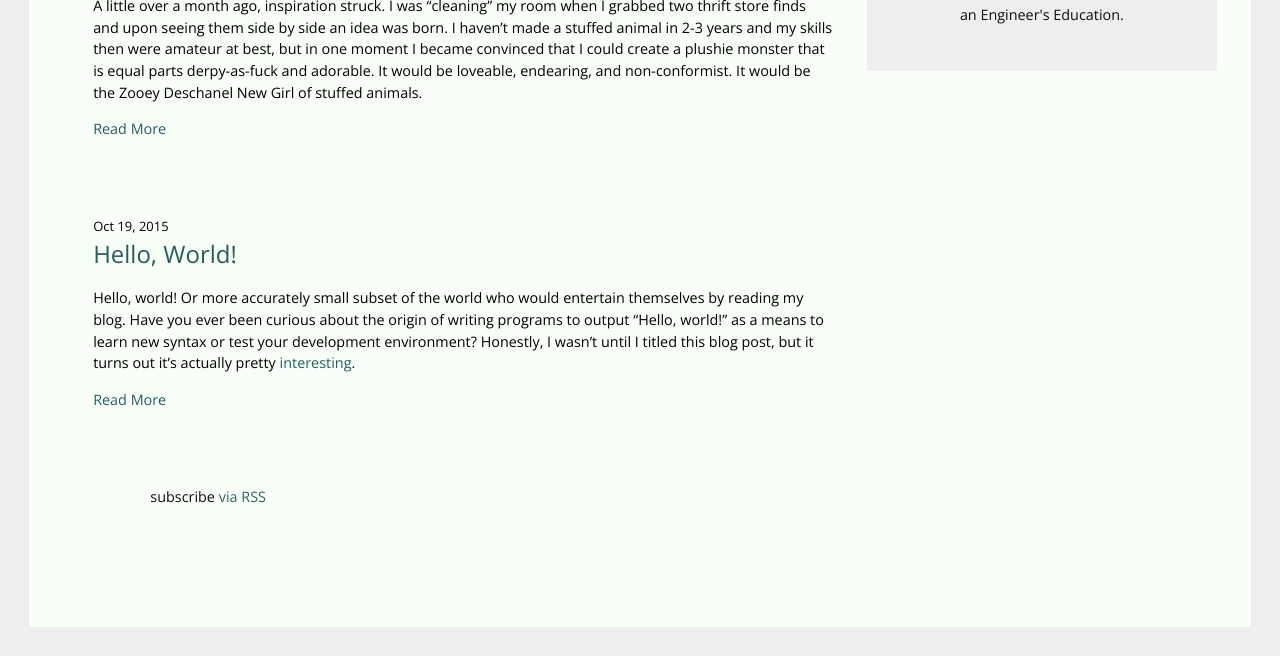
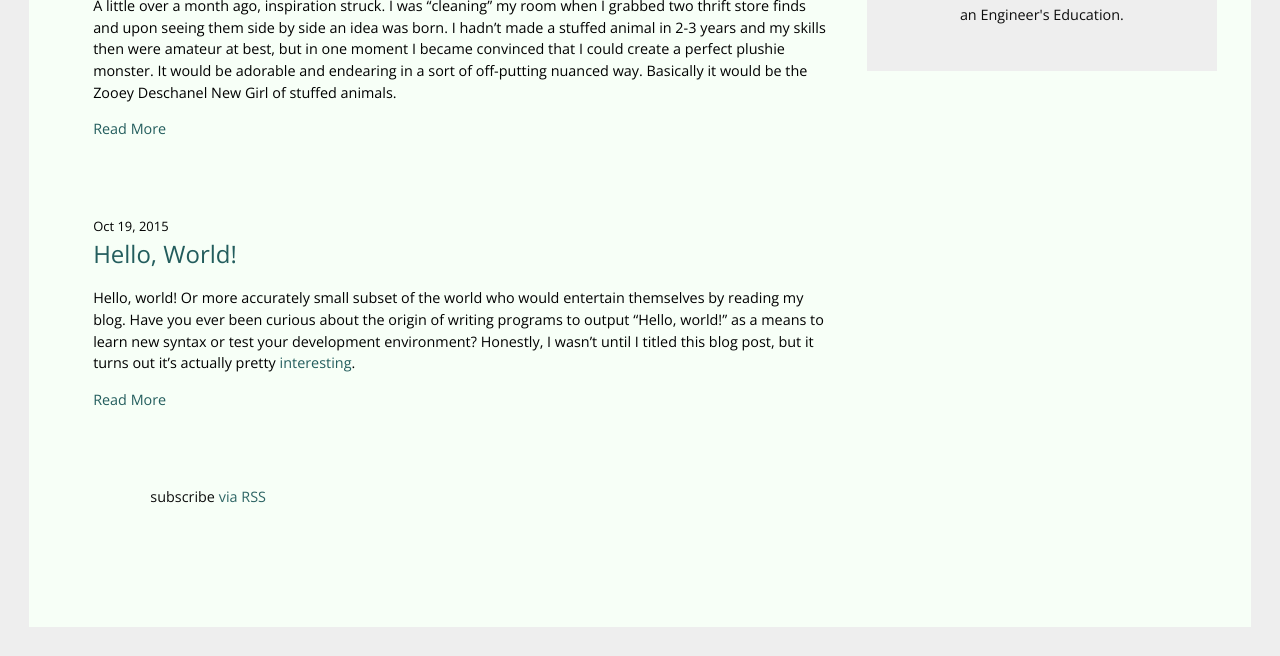
Before and after one commit to c-bailey/Zentangent, a Jekyll site: the page built from index.html, in a window 1280 px wide. Shown: the part 785-1441 px from the top of the page. Built offline with Jekyll 4.4.1, drawn with Linux system fonts in a browser that asks for light colours; comment, search, counter and statistics services are not loaded; some of the changed lines change nothing that is shown.

Commit message:
final post edits

```diff
--- a/_posts/2016-03-23-make-something-ugly.markdown
+++ b/_posts/2016-03-23-make-something-ugly.markdown
@@ -9,27 +9,29 @@
 
 ![My pal Munster]({{ site.baseurl }}/images/ugly/ugly1.jpg)
 
-A little over a month ago, inspiration struck. I was “cleaning” my room when I grabbed two thrift store finds and upon seeing them side by side an idea was born. I haven’t made a stuffed animal in 2-3 years and my skills then were amateur at best, but in one moment I became convinced that I could create a plushie monster that is equal parts derpy-as-fuck and adorable. It would be loveable, endearing, and non-conformist. It would be the Zooey Deschanel New Girl of stuffed animals.
+A little over a month ago, inspiration struck. I was “cleaning” my room when I grabbed two thrift store finds and upon seeing them side by side an idea was born. I hadn’t made a stuffed animal in 2-3 years and my skills then were amateur at best, but in one moment I became convinced that I could create a perfect plushie monster. It would be adorable and endearing in a sort of off-putting nuanced way. Basically it would be the Zooey Deschanel New Girl of stuffed animals.
 
 <!--more-->
 
-The problem is, I wanted it to be both brilliant and fast. I wanted it to be easy and also perfect. It only took until after I had seam-ripped the garments for me to realize I was in over my head. By the time I had a few limbs stitched and stuffed I already didn’t want to look at this project ever again.
+The problem is, I wanted it to be both brilliant and fast - easy but also perfect. It only took until after I had seam-ripped the garments for me to realize I was in over my head. By the time I had a few limbs stitched and stuffed I already didn’t want to look at this project ever again.
 
-It would be the understatement of the year to say that I have project commitment issues. In my room there is a whole drawer dedicated to incomplete work that I can’t bring myself to either finish or give away. If it was up to me, Munster would be a set of arms and legs in that drawer, but it wasn’t up to me.
+It would be the understatement of the year to say that I have project commitment issues. In my room there is a whole drawer dedicated to years of unfinished crafts. If it was up to me, Munster would be a set of arms and legs in that drawer, but it wasn’t up to me.
 
 One aspect of my diagnosed mental illness, is to put it plainly, extreme and constant instability. So, when my case manager heard about my newly adopted and abandoned project, heard how quickly my joy turned to frustration turned to absolute disdain, she gave me a homework assignment. She gave it to me week after week, as I ignored her request. Finish the damn stuffed animal.
 
 I didn’t want to. I didn’t want to so badly that I argued and fought against it. I refused, declaring it a brave act of protest, when in fact it was my status quo, to abandon any project that I feared might reveal my imperfections.
 
-The Munster that sits in my room today is completed, but was not done so in a joyful manner. For about 20 minutes a week, usually right before an appointment I would rush to finish him then and there. I would sew at high speeds in a rage and slap hot glue over his face until I had burned every fingertip. Inevitably I would spend 20 minutes raging against this stupid stuffed animal and not have a finished product to show for it. Until one day, he was just done. I sat on the floor of my room, trying to escape the hot glue spider web I had created around myself, stepping on pins in the process and looked down to realize he was done. He wasn’t polished or pretty, but he had four limbs, a face, and was stuffed and sealed as best as I was willing to put in the effort to do, and it felt really *really* good.
+I inevitably cracked and finished Munster, but I didn't do so joyfully. For about 20 minutes a week, usually right before an appointment I would sew at raging speeds and hot glue so sloppily I burnt every fingertip in a rushed attempt to get this over with. Then one day, as I sat on the floor of my room, trapped in a hot glue spider web, stepping on pins in an attempt to escape, I looked down to realize he was done. He wasn’t polished or pretty, but he had four limbs, a face, and no holes big enough for his bodily stuffing to escape through. I could say I was finished, and it felt really *really* good.
 
 ![Munster's Details]({{ site.baseurl }}/images/ugly/uglydetails.jpg)
 
-It felt so good in fact, that after 5 months, I am finally writing my second blog post. The reality is that my insatiable desire for perfection holds me back in almost everything I do. There are over a dozen half-written articles that inevitably didn’t make the cut, and like Munster’s original fate are doomed to sit in my hard-drive, pushed out of sight and out of mind in hopes that they will never see the light of day. This craving for perfection seeps into my art in the most devious of ways. Even in the privacy of my own room, even knowing that no one ever has to see what I am making, I still become paralyzed by the fear of imperfection. My own private journals read like soap operas, because of that constant fear that what I do, what I create might not be interesting, good, or have any value. I am always performing for an audience, even when I can’t see one. Finishing Munster wasn’t about improving my skills. It wasn’t about making something that I was proud of. It wasn’t even about patience or joy or taking deep calming breaths. It was just a big middle finger to the critic in my head to say “Yeah, I make shitty stuff. Look, I made this terrible piece of shit and the world didn’t end.” It was about the catharsis of hating something and doing it anyway. It was about stripping my skin and exiting my comfort zone so I could get back to what I always wanted to do and just make. You should try it.
+It felt so good in fact, that after 5 months, I am finally writing my second blog post. The reality is that my insatiable desire for perfection holds me back in everything I do. There are over a dozen half-written articles that inevitably didn’t make the cut. Thet were deleted the minute I began to doubt their worth. This craving for perfection seeps into my art in the most devious of ways. Even in the privacy of my own room, even knowing that no one ever has to see what I am making, I still become paralyzed by the fear of imperfection.
+
+Finishing Munster wasn’t about improving my skills. It wasn’t about making something that I was proud of. It wasn’t even about learning to control my fits of anger and frustration. It was just a big middle finger to the critic in my head to say “Yeah, I can make shitty stuff and the world won’t end.” It was about the catharsis of hating something and doing it anyway. It was about stripping my skin and exiting my comfort zone so I could get back to what I always wanted to do and just make. You should try it.
 
 Make something ugly. Make it in a fit of rage or frustration. Sew too fast. Rip fabric or paper. Draw even if you can’t see a damn thing, because you’re sobbing like the hot mess you are. The ugly thing and the ugly process can be such a relief.
 
-Munster is sitting on a shelf behind me as I type. His looming presence is now equal parts creepy and comforting. As a finishing touch, I cut back open his mouth and gave him zipper teeth. He has become the physical manifestation of all of my worst fears and self-doubt. When my thoughts become too much I’ve begun to write them on scraps, crumple them up and feed them to Munster. In fact I have just fed him a hearty writers-fear lunch. I fed him the fear that my words aren’t worth reading. I fed him the fear that I am both too boring and over-dramatic – that every metaphor I use is a cliché or that my best work I stole from the tongues of dead authors who I will never be as good as.
+Munster is sitting on a shelf behind me as I type. As a finishing touch, I cut back open his mouth and gave him zipper teeth. He has become the physical manifestation of all of my worst fears and self-doubt. When my thoughts become too much I’ve begun to write them on scraps, crumple them up and feed them to Munster. In fact I have just fed him a hearty writers-fear lunch. I fed him the fear that my words aren’t worth reading. I fed him the fear that I am both too boring and over-dramatic – that every metaphor I use is a cliché or that my best work I stole from the tongues of dead authors who I will never be as good as.
 
 ![Feeding Munster]({{ site.baseurl }}/images/ugly/uglyfed.jpg)
 
```
Also changed, not shown: 3 other files.
